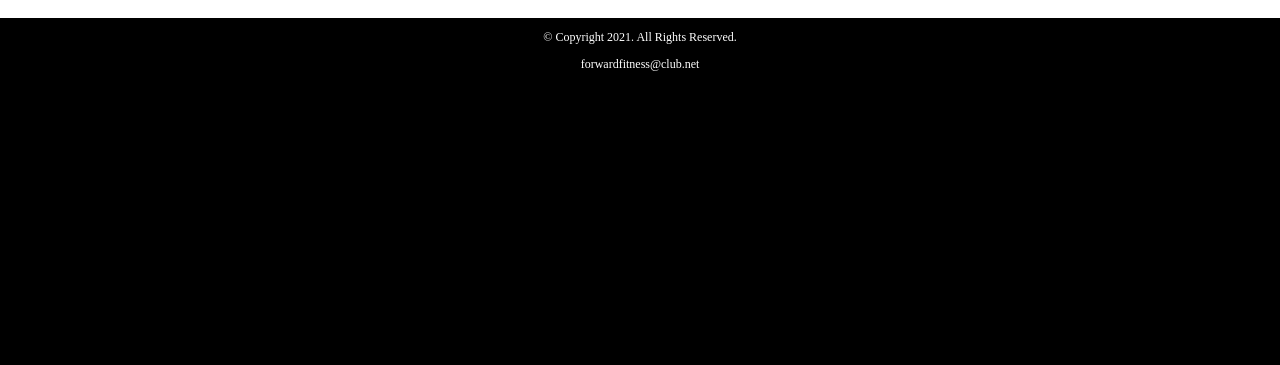
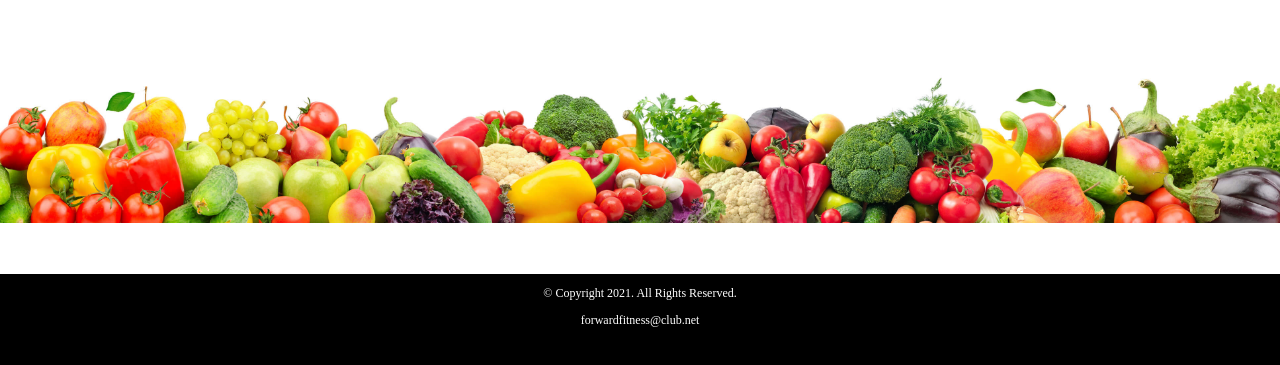
Before and after one commit to 334Fa23/ch7notes-orazgeldiyevd, a plain HTML site: page template.html in a window 1280 px wide. Shown: the part 223-588 px from the top of the page. Drawn offline with Linux system fonts and the light colour scheme; a web font is replaced by a local one.

Commit message:
Update template.html

```diff
--- a/template.html
+++ b/template.html
@@ -1,5 +1,5 @@
 <!DOCTYPE html>
-<!-- This website template was created by: Student's First Name Student's Last Name -->
+<!-- This website template was created by: Didar Orazgeldiyev -->
 <html lang="en">
 <head>
 	<title>Forward Fitness Club</title>
@@ -7,6 +7,10 @@
     <link rel="stylesheet" href="css/styles.css">
     <meta name="viewport" content="width=device-width, initial-scale=1.0">
     <link href="https://fonts.googleapis.com/css?family=Francois+One|Roboto+Slab&display=swap" rel="stylesheet">
+		<link rel="shortcut icon" href="images/favicon.ico">
+		<link rel="icon" type="image/png" sizes="32x32" href="images/favicon-32.png">
+		<link rel="apple-touch-icon" sizes="180x180" href="images/apple-touch-icon.png">
+		<link rel="icon" sizes="192x192" href="images/android-chrome-192.png">
 </head>
 <body>
 
@@ -28,6 +32,11 @@
             </ul>
 		</nav>
 
+		<!-- Nutrition Hero Image -->
+		<div id="hero">
+			<img src="images/hero-veggies.jpg" alt="fresh vegetables">
+		</div>
+
 		<!-- Use the main area to add the main content of the webpage -->
 		<main>
 		</main>
```
